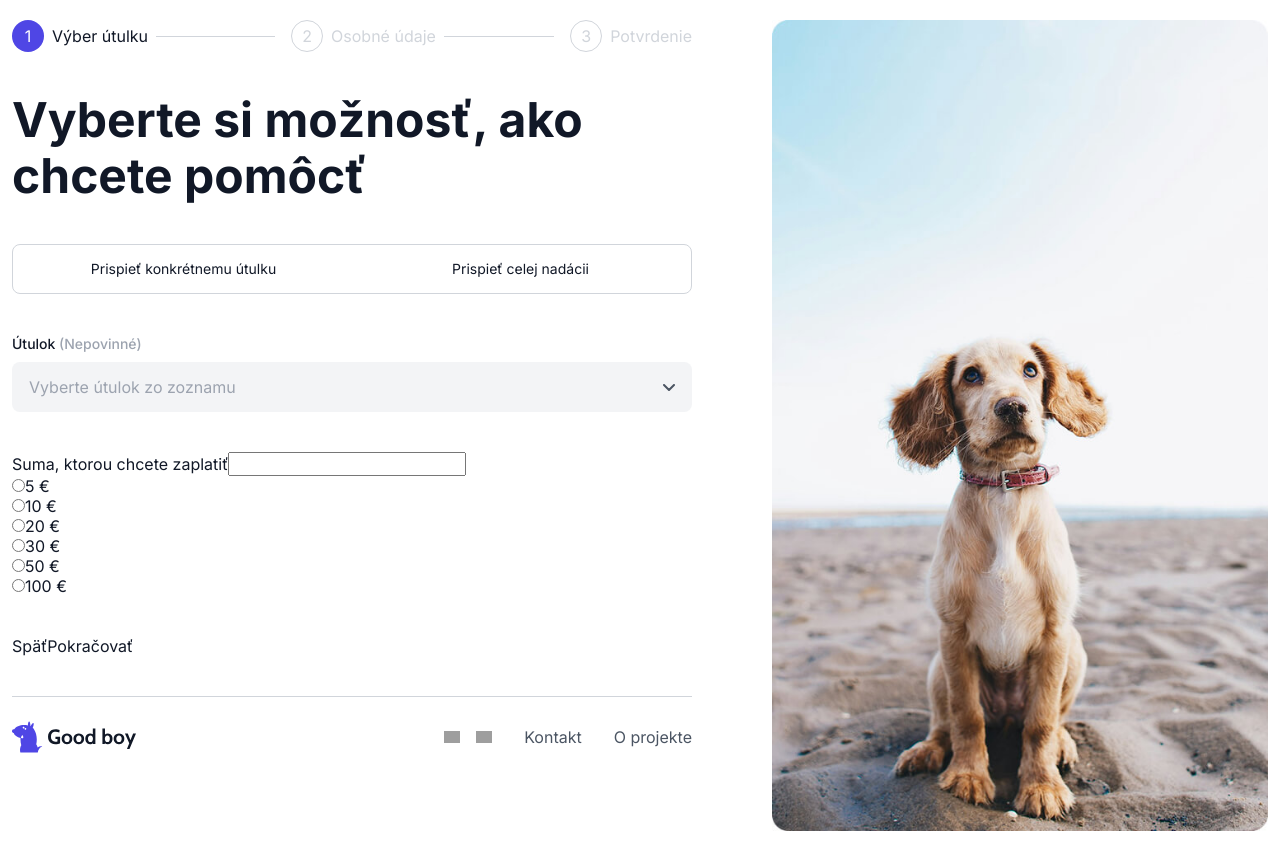
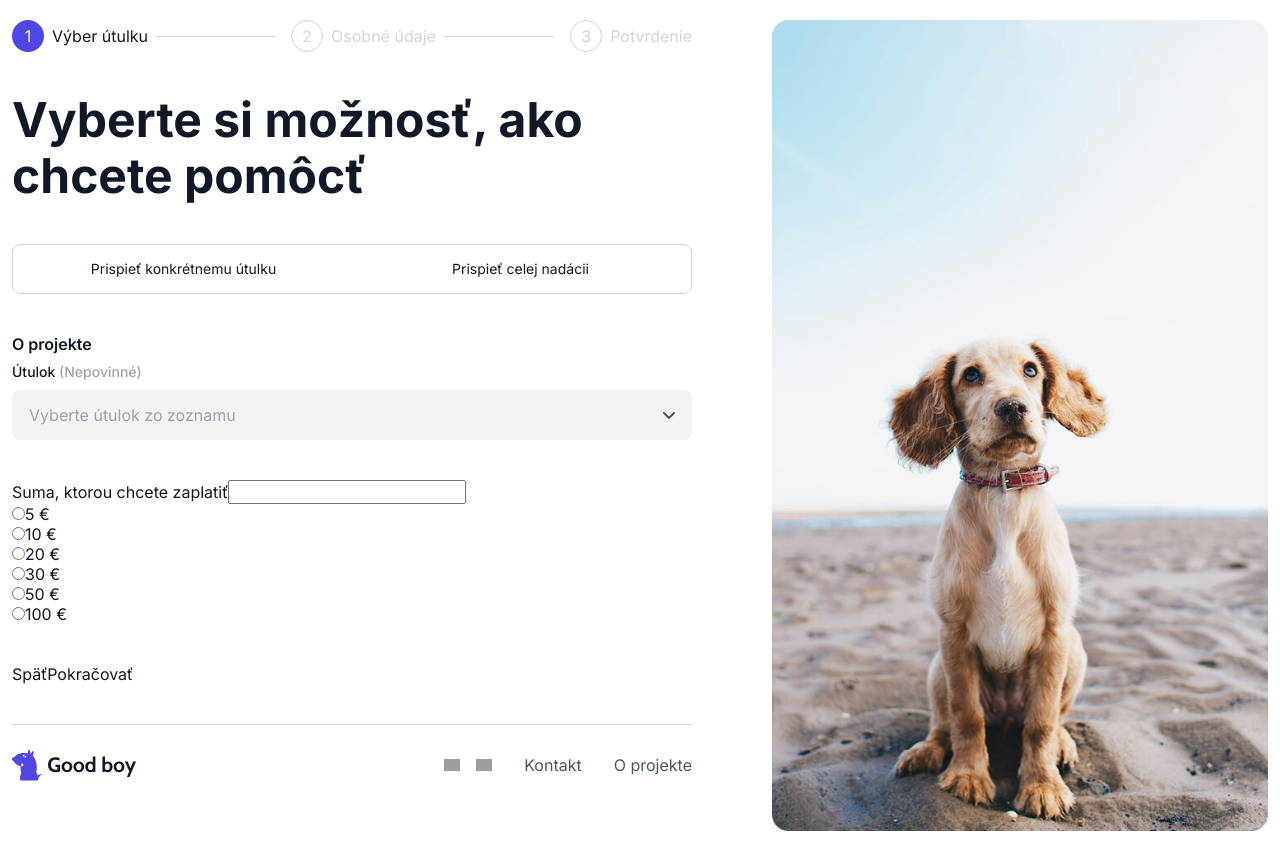
Before and after one commit to peterkomar1337/goodrequest-fe, a Next.js app: page / in a window 1280 px wide. Built offline with nearby package versions, Linux system fonts and the light colour scheme; grey boxes are pictures that could not be loaded.

Commit message:
feat/scss update, mixin, page cleanup

```diff
--- a/src/app/page.module.scss
+++ b/src/app/page.module.scss
@@ -11,6 +11,16 @@
 	gap: 80px;
 }
 
+.sectionDiv {
+	display: flex;
+	flex-direction: column;
+	gap: 8px;
+}
+
+.sectionTitle {
+	@include headingLead3;
+}
+
 .content {
 	display: flex;
 	flex-direction: column;
@@ -19,5 +29,5 @@
 }
 
 .title {
-	@include headingXl;
+	@include headingLead1;
 }
--- a/src/app/page.tsx
+++ b/src/app/page.tsx
@@ -21,8 +21,10 @@ export default function Home() {
 						<Stepper steps={steps} current={1} />
 						<h1 className={styles.title}>Vyberte si možnosť, ako chcete pomôcť</h1>
 						<DonationChoice/>
-
-						<ShelterSelect/>
+						<div className={styles.sectionDiv}>
+							<h2 className={styles.sectionTitle}>O projekte</h2>
+							<ShelterSelect/>
+						</div>
 
 						{/*todo: component*/}
 						<div className="donationWrapper">
--- a/src/styles/_typography.scss
+++ b/src/styles/_typography.scss
@@ -22,12 +22,17 @@
 
 // Headings
 
-@mixin headingXl {
+@mixin headingLead1 {
 	@include lead1;
 	font-weight: 700;
 }
 
-@mixin headingLg {
+@mixin headingLead2 {
 	@include lead2;
 	font-weight: 600;
 }
+
+@mixin headingLead3 {
+	@include lead3;
+	font-weight: 600;
+}
```
Lines whose indentation alone changed are shown as unchanged.
